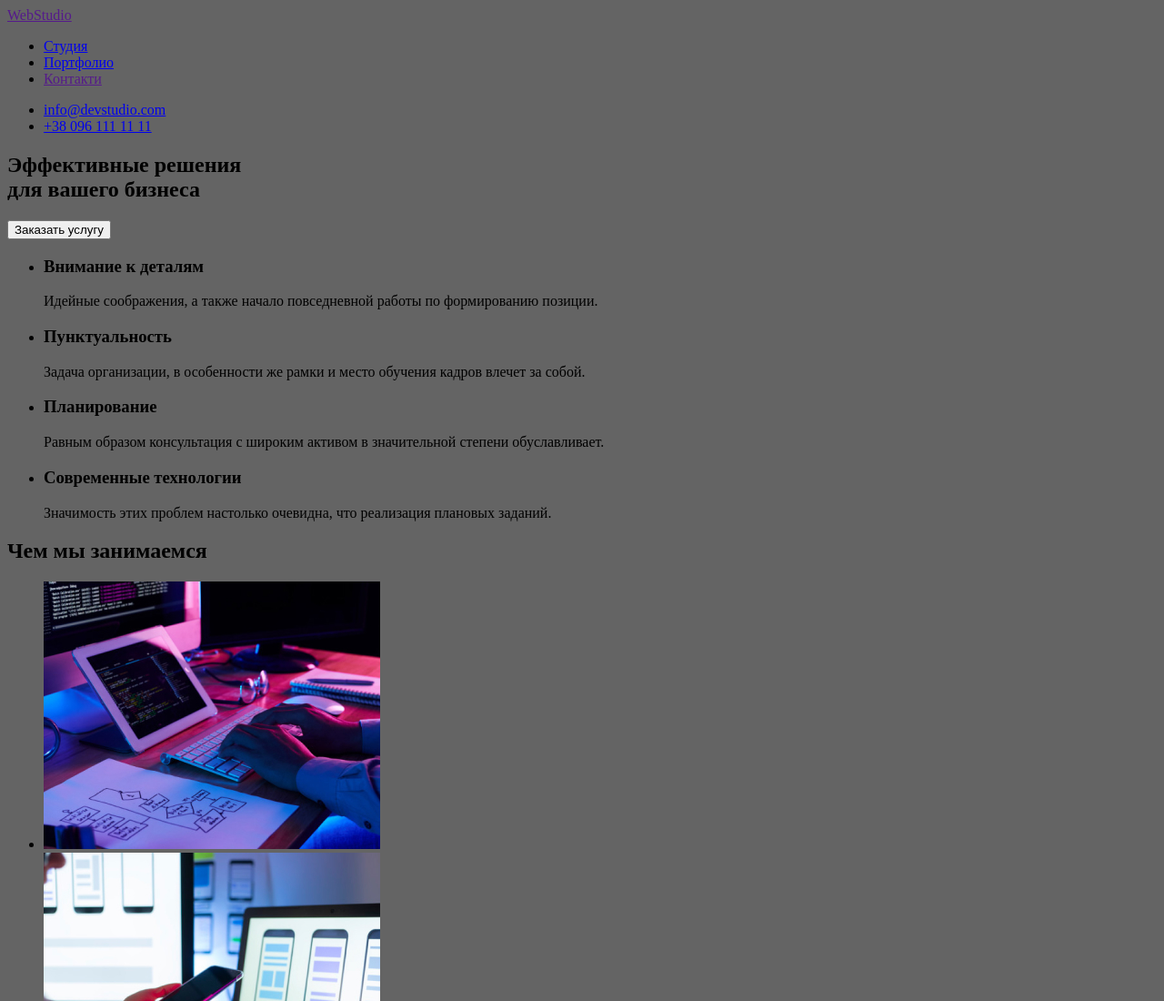
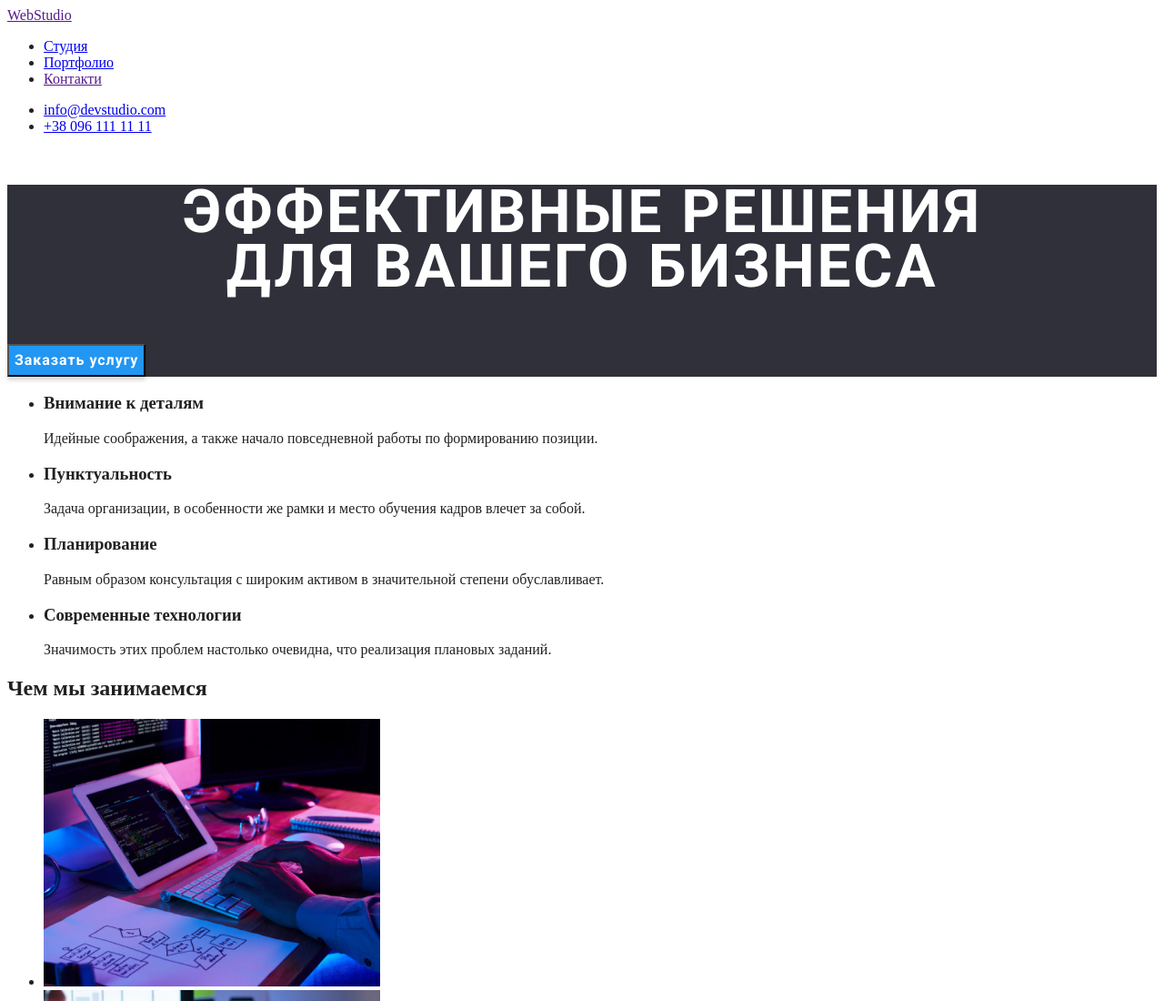
Before and after one commit to andvolch/goit-markup-hw-02, a plain HTML site: page index.html in a window 1280 px wide. Shown: the top 1100 px of the page at 91% size. Drawn offline with Linux system fonts and the light colour scheme.

Commit message:
Добавляет шрифты и root

```diff
--- a/css/styles.css
+++ b/css/styles.css
@@ -1,3 +1,56 @@
+:root{
+  --main-background-color: #ffffff;
+  --button-bg-color: #2196F3;
+  --main-text-color: #212121;
+  --secondary-text-color: #757575;
+  --white-text-color: #FFFFFF;
+  --akcent-color: #2196F3;
+}
 body {
-  background-color: rgb(100, 100, 100);
+  background-color: var(--main-background-color);
+  color: var(--main-text-color);
 }
+.hero {
+  background-color:#2F303A;
+  color:var(--white-text-color);
+  font-family: Roboto;
+  font-weight: 900;
+  font-size: 44px;
+  line-height: 60px;
+  text-align: center;
+  letter-spacing: 0.06em;
+  text-transform: uppercase;
+}
+.button {
+  background-color: var(--button-bg-color);
+  color: var(--white-text-color);
+  font-family: Roboto;
+  font-weight: bold;
+  font-size: 16px;
+  line-height: 30px;
+  display: flex;
+  align-items: center;
+  text-align: center;
+  letter-spacing: 0.06em;
+  box-shadow: 0px 4px 4px rgba(0, 0, 0, 0.15);
+}
+
+/* ctrl+/ - коминтарий */
+/* цвет основного тексат #212121; */
+/*цвет вторичного текста #757575;*/
+/*цвет текста Webstudio: Web - #2196F3;   Studio - #000000;/
+/*цвет акцент #2196F3;*/
+/* белый цвет на темном фоне #FFFFFF;*/
+/* цвет текста в футоре ссылок на имейл и тел. rgb(255,255,255,0,6); */
+
+/* цвет фона #FFFFFF; */
+/* цвет фона героя #2F303A; */
+/* цвет фона секции первой и второй #E5E5E5; */
+!
+/* цвет фона секции "Наша команда" #F5F4FA; */
+/* правила для шрифта
+font-family: 'Oleo Script', cursive;
+font-family: 'Raleway', sans-serif;
+font-family: 'Roboto', sans-serif; */
+
+/* font-family: inherit */
--- a/index.html
+++ b/index.html
@@ -5,9 +5,13 @@
     <meta http-equiv="X-UA-Compatible" content="IE=edge">
     <meta name="viewport" content="width=device-width, initial-scale=1.0">
     <title>Студия</title>
+    <link rel="preconnect" href="https://fonts.gstatic.com">
+    <link
+        href="https://fonts.googleapis.com/css2?family=Oleo+Script&family=Raleway:wght@700&family=Roboto:wght@400;500;700;900&display=swap"
+        rel="stylesheet">
     <link rel="stylesheet" href="./css/styles.css">
 </head>
-<body>
+<body class="page-body">
     <header>
         <nav>
             <a href="">WebStudio</a>
@@ -25,9 +29,9 @@
     <main>
 
         <!--Герой-->
-        <section>
-            <h1>Эффективные решения<br> для вашего бизнеса</h1>
-            <button type="button">Заказать услугу</button>
+        <section class="hero">
+            <h1 class="hero-title">Эффективные решения<br> для вашего бизнеса</h1>
+            <button class="button" type="button">Заказать услугу</button>
         </section>
 
         <!--Принципы-->
```
Also changed, not shown: pages/portfolio.html (+28 -17 lines).
